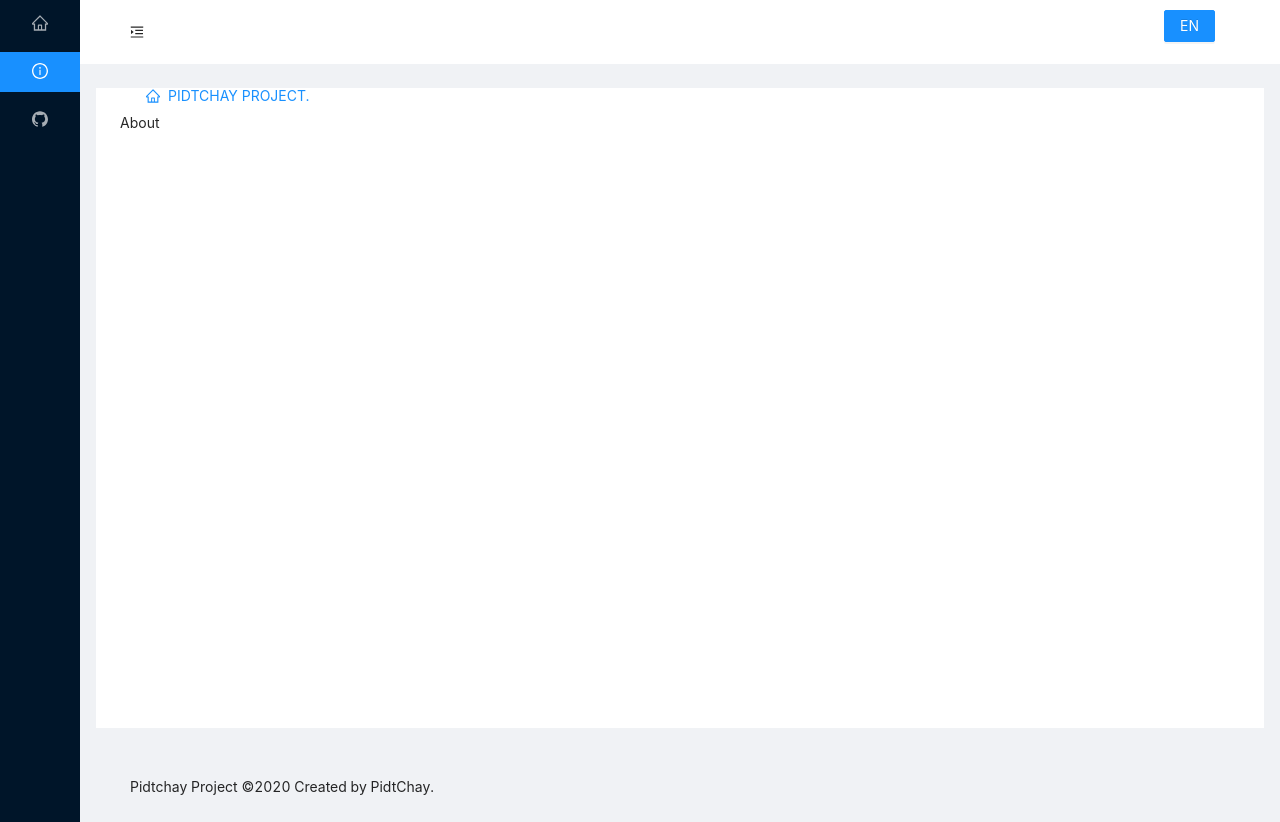
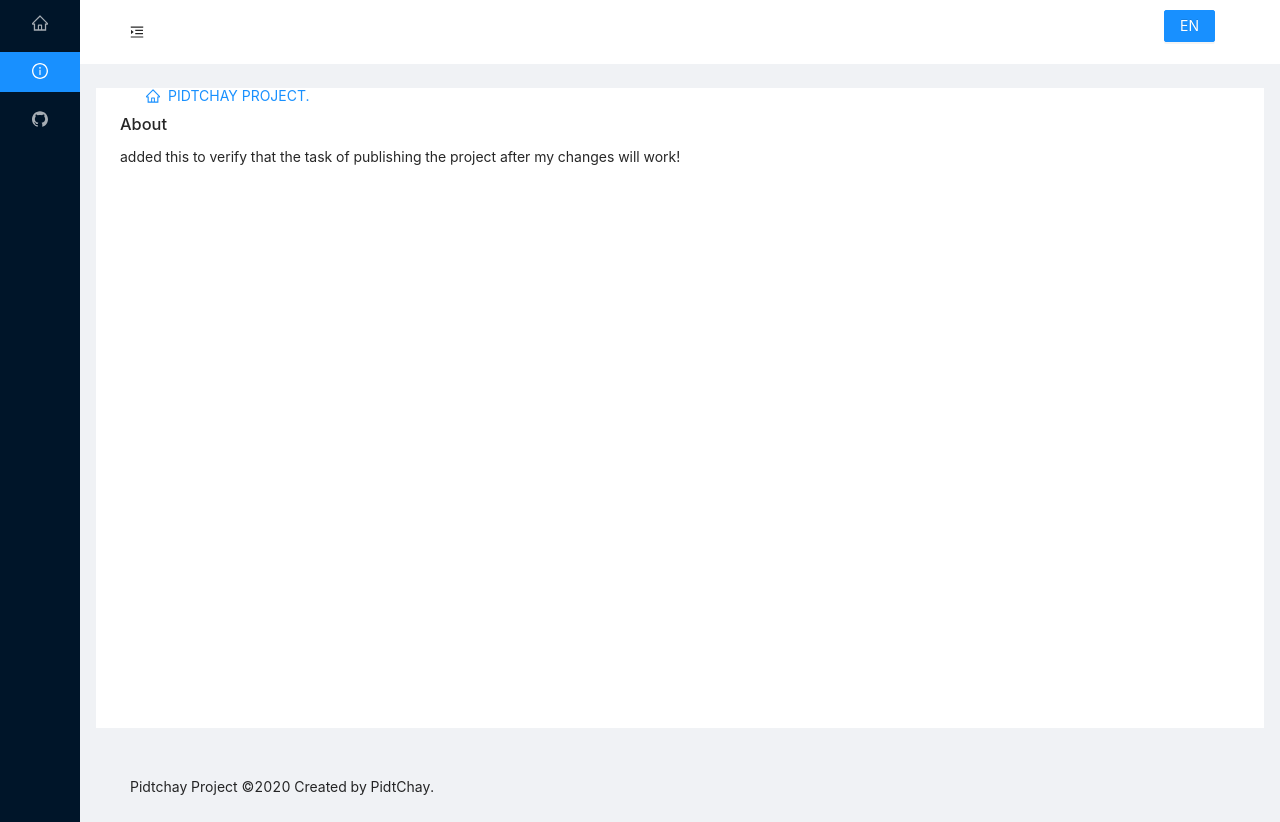
Before and after one commit to pidtchay/pidtchay-project, a React app: page /login in a window 1280 px wide. Both pictures are taken after a click on the item "About". Built offline with nearby package versions, Linux system fonts and the light colour scheme.

Commit message:
removed predeploy & deploy scripts.

```diff
--- a/package.json
+++ b/package.json
@@ -1,15 +1,13 @@
 {
   "name": "pidtchay-project",
   "version": "0.2.0",
-  "homepage": "https://p1dtchay.github.io/pidtchay-project",
+  "homepage": "https://pidtchay.github.io/",
   "description": "Personal project on the react framework",
   "main": "index.js",
   "scripts": {
     "build": "node node_modules/webpack/bin/webpack.js --config webpack/webpack.prod.js",
     "codestyle": "npm run prettier && npm run tslint",
-    "deploy": "gh-pages -d out",
     "precommit": "npm run codestyle && npm run preversion",
-    "predeploy": "npm run build",
     "prettier": "npx prettier --write src/*",
     "preversion:minor": "git-branch-is -r \"^feature/\" && npm version minor",
     "preversion:patch": "git-branch-is -r \"^(bugfix|hotfix)/\" && npm version patch",
@@ -67,7 +65,6 @@
     "enzyme": "^3.11.0",
     "enzyme-adapter-react-16": "^1.15.2",
     "fork-ts-checker-webpack-plugin": "^4.1.4",
-    "gh-pages": "^2.2.0",
     "happypack": "^5.0.1",
     "html-webpack-plugin": "^4.3.0",
     "husky": "^4.2.5",
--- /dev/null
+++ b/src/Container/AboutPage.tsx
@@ -0,0 +1,10 @@
+import React from 'react';
+
+export const AboutPage = () => {
+    return(
+        <div>
+            <h1>About</h1>
+            <div>added this to verify that the task of publishing the project after my changes will work!</div>
+        </div>
+    );
+};
--- a/src/app.tsx
+++ b/src/app.tsx
@@ -20,6 +20,7 @@ import { HomePage } from 'Container/Home/HomePage';
 import { useSelector } from 'react-redux';
 import { RootState } from 'Store';
 import { get } from 'Utils/common';
+import { AboutPage } from 'Container/AboutPage';
 const { Header, Content, Footer, Sider } = Layout;
 
 export const App = () => {
@@ -53,7 +54,7 @@ export const App = () => {
           <Content className={style.site_layout_content}>
             <Switch>
               <Route path={ContentRoute.LOGIN} render={(props) => <LogInPage {...props} />} />
-              <Route path={ContentRoute.ABOUT} render={() => <div>About</div>} />
+              <Route path={ContentRoute.ABOUT} render={() => <AboutPage />} />
               <AuthRoute path={ContentRoute.REPOSITORIES.DETAILS} component={RepositoryDetailsPage} />
               <AuthRoute path={ContentRoute.REPOSITORIES.DEFAULT} component={RepositoriesPage} />
               <AuthRoute path={ContentRoute.HOME} component={() => <HomePage />} />
```
